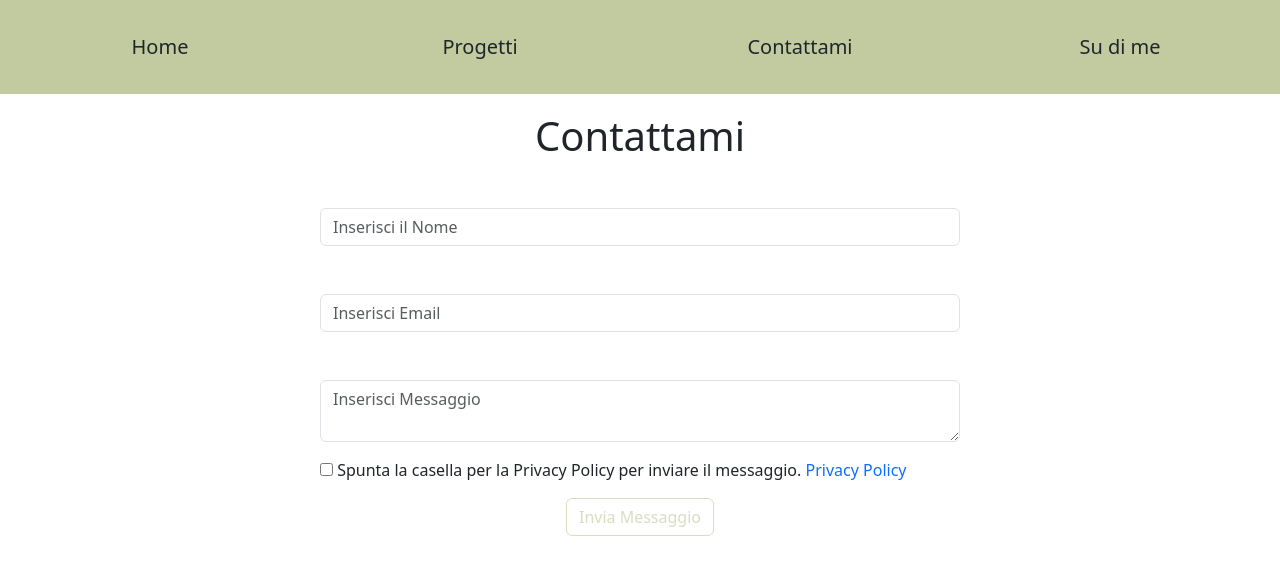
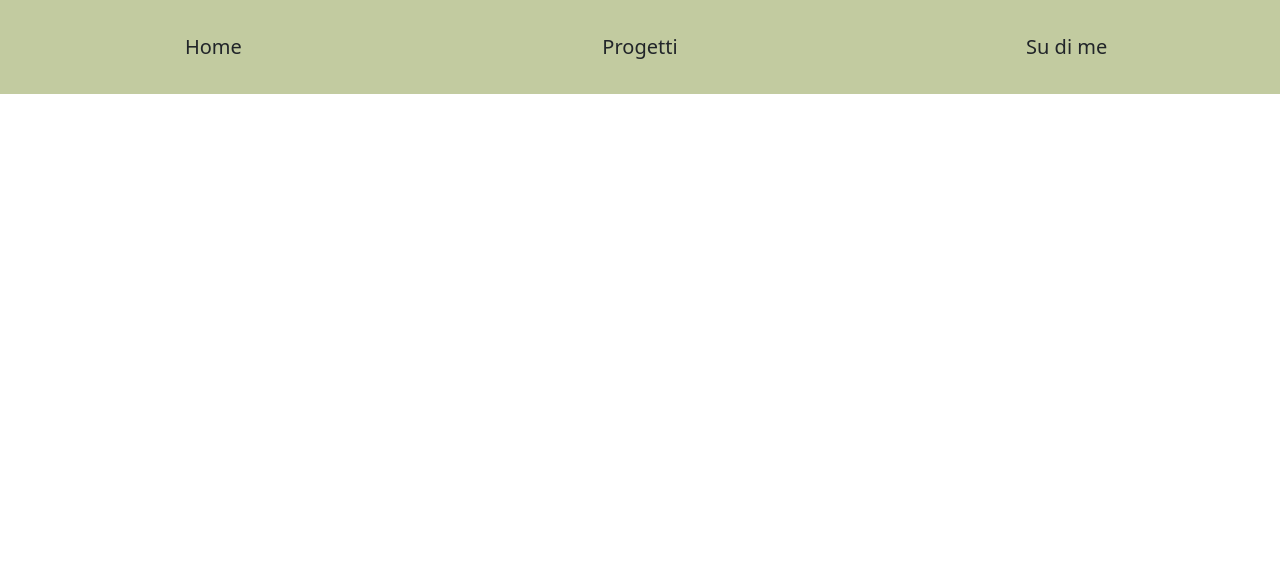
Before and after one commit to GiuseppeDeRosa1992/vite-boolfolio, a Vue app: page /contacts in a window 1280 px wide. Shown: the top 574 px of the page. Built offline with nearby package versions, Linux system fonts and the light colour scheme.

Commit message:
commented contact me section

```diff
--- a/src/components/AppHeader.vue
+++ b/src/components/AppHeader.vue
@@ -58,7 +58,7 @@ export default {
 
         <nav>
             <ul class="row m-0 p-0">
-                <li v-for="(route, index) in store.arrayLink" :key="index" class="col-6 col-sm-3">
+                <li v-for="(route, index) in store.arrayLink" :key="index" class="col-6 col-sm-4">
                     <router-link :to="{ name: route }" class="nav-link text-center py-3 fs-5">
                         {{ route }}
                     </router-link>
--- a/src/data/store.js
+++ b/src/data/store.js
@@ -10,7 +10,7 @@ const iMieiDati = reactive({
     singleProject: null,
 
     api_url: "https://admin.giuseppederosawebdev.com",
-    arrayLink: ["Home", "Progetti", "Contattami", "Su di me"],
+    arrayLink: ["Home", "Progetti", "Su di me"], //Aggiungere "Contattami" se si rimette sezione contattami che adesso è Commentata.
 
     //creo variabile per richiamare api projectslatest che mi restituisce gli ultimi 6 progetti
     latest: "/api/projects/latest",
--- a/src/router.js
+++ b/src/router.js
@@ -29,11 +29,11 @@ const router = createRouter({
             component: AppProjects
         },
 
-        {
-            path: "/contacts",
-            name: "Contattami",
-            component: AppContacts
-        },
+        // {
+        //     path: "/contacts",
+        //     name: "Contattami",
+        //     component: AppContacts
+        // },
         {
             path: "/projects/:slug",
             name: "project",
--- a/src/views/AppContacts.vue
+++ b/src/views/AppContacts.vue
@@ -1,67 +1,67 @@
 <script>
 
-import store from '../data/store.js';
-import axios from 'axios';
+// import store from '../data/store.js';
+// import axios from 'axios';
 
 
-export default {
+// export default {
 
-    name: "AppContacts",
+//     name: "AppContacts",
 
-    data() {
-        return {
-            name: '',
-            email: '',
-            message: '',
-            errors: {},
-            loading: false,
-            success: false,
-            store,
-            checkPolicy: false,
-        }
-    },
-    methods: {
-        sendMessage() {
-            this.loading = true;
+//     data() {
+//         return {
+//             name: '',
+//             email: '',
+//             message: '',
+//             errors: {},
+//             loading: false,
+//             success: false,
+//             store,
+//             checkPolicy: false,
+//         }
+//     },
+//     methods: {
+//         sendMessage() {
+//             this.loading = true;
 
-            const data = {
-                'name': this.name,
-                'email': this.email,
-                'message': this.message,
-            }
-            console.log(data);
+//             const data = {
+//                 'name': this.name,
+//                 'email': this.email,
+//                 'message': this.message,
+//             }
+//             console.log(data);
 
-            this.errors = {};
-            axios
-                .post(`${this.store.api_url}/api/contacts`, data)
-                .then(response => {
-                    console.log(response);
-                    this.success = response.data.success
-                    if (this.success) {
-                        // vedi il messaggio
-                        this.name = '';
-                        this.email = '';
-                        this.message = '';
-                    } else {
-                        // messaggio di errore
-                        this.errors = response.data.errors
-                    }
+//             this.errors = {};
+//             axios
+//                 .post(`${this.store.api_url}/api/contacts`, data)
+//                 .then(response => {
+//                     console.log(response);
+//                     this.success = response.data.success
+//                     if (this.success) {
+//                         // vedi il messaggio
+//                         this.name = '';
+//                         this.email = '';
+//                         this.message = '';
+//                     } else {
+//                         // messaggio di errore
+//                         this.errors = response.data.errors
+//                     }
 
-                    this.loading = false;
-                })
-        }
-    },
+//                     this.loading = false;
+//                 })
+//         }
+//     },
 
-    mounted() {
-        (function (w, d) { var loader = function () { var s = d.createElement("script"), tag = d.getElementsByTagName("script")[0]; s.src = "https://cdn.iubenda.com/iubenda.js"; tag.parentNode.insertBefore(s, tag); }; if (w.addEventListener) { w.addEventListener("load", loader, false); } else if (w.attachEvent) { w.attachEvent("onload", loader); } else { w.onload = loader; } })(window, document);
-    }
+//     mounted() {
+//         (function (w, d) { var loader = function () { var s = d.createElement("script"), tag = d.getElementsByTagName("script")[0]; s.src = "https://cdn.iubenda.com/iubenda.js"; tag.parentNode.insertBefore(s, tag); }; if (w.addEventListener) { w.addEventListener("load", loader, false); } else if (w.attachEvent) { w.attachEvent("onload", loader); } else { w.onload = loader; } })(window, document);
+//     }
 
-};
+// };
 
 </script>
 
 <template>
-    <section>
+    <!-- <section>
         <div class="row m-0 justify-content-center text-white">
             <div class="col-10 col-sm-8 col-md-6 p-0">
                 <h1 class="m-0 my-3 text-center text-dark">Contattami</h1>
@@ -77,9 +77,8 @@ export default {
 
     <div class="mb-3">
         <label for="name" class="form-label">Nome</label>
-                        <input type="text" class="form-control" name="name" :class="{ 'is-invalid': errors.name }"
-                            id="name" aria-describedby="text-name" placeholder="Inserisci il Nome" v-model="name"
-                            minlength="3" required>
+        <input type="text" class="form-control" name="name" :class="{ 'is-invalid': errors.name }" id="name"
+            aria-describedby="text-name" placeholder="Inserisci il Nome" v-model="name" minlength="3" required>
         <p class="text-danger" v-for="(error, index) in errors.name" :key="`name-error-${index}`">
             {{ error }}
         </p>
@@ -87,8 +86,8 @@ export default {
 
     <div class="mb-3">
         <label for="email" class="form-label">Email</label>
-                        <input type="email" class="form-control" name="email" :class="{ 'is-invalid': errors.email }"
-                            id="email" aria-describedby="email" placeholder="Inserisci Email" v-model="email"
+        <input type="email" class="form-control" name="email" :class="{ 'is-invalid': errors.email }" id="email"
+            aria-describedby="email" placeholder="Inserisci Email" v-model="email"
             pattern="^[^\s@]+@[^\s@]+\.[^\s@]{2,}$" autocomplete="off" required>
         <p class="text-danger" v-for="(error, index) in errors.name" :key="`name-error-${index}`">
             {{ error }}
@@ -97,9 +96,8 @@ export default {
 
     <div class="mb-3">
         <label for="message" class="form-label">Messaggio</label>
-                        <textarea class="form-control" name="message" :class="{ 'is-invalid': errors.message }"
-                            id="message" placeholder="Inserisci Messaggio" v-model="message" minlength="10"
-                            required></textarea>
+        <textarea class="form-control" name="message" :class="{ 'is-invalid': errors.message }" id="message"
+            placeholder="Inserisci Messaggio" v-model="message" minlength="10" required></textarea>
         <p class="text-danger" v-for="(error, index) in errors.name" :key="`name-error-${index}`">
             {{ error }}
         </p>
@@ -123,11 +121,11 @@ export default {
 </form>
 </div>
 </div>
-    </section>
+</section> -->
 </template>
 
 <style scoped>
-section {
+/* section {
     padding-top: 6rem;
 }
 
@@ -140,5 +138,5 @@ div>button:hover {
     h1 {
         margin: 4rem 0 1rem 0 !important;
     }
-}
+} */
 </style>
```
Lines whose indentation alone changed are shown as unchanged.
